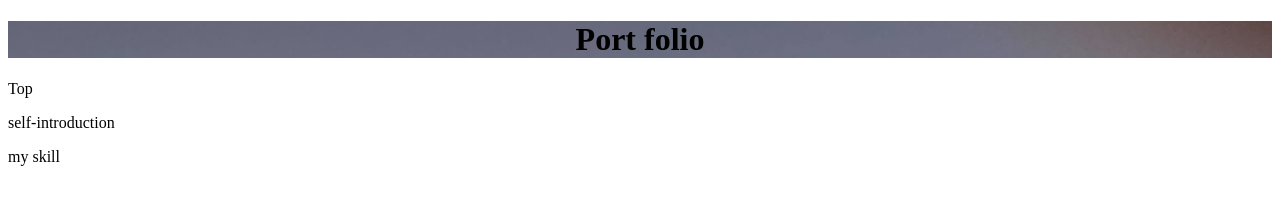
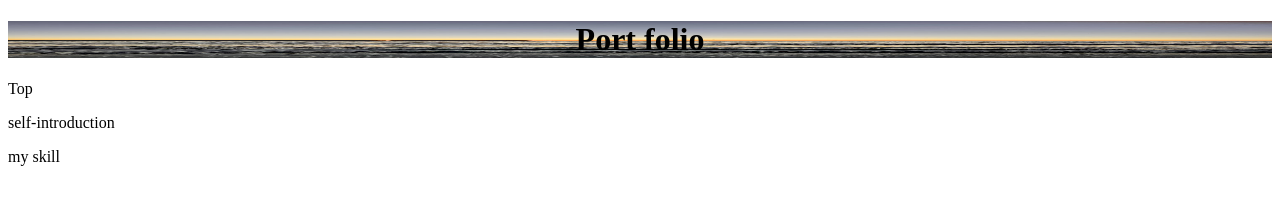
Before and after one commit to aren-uru/portfolio, a plain HTML site: page index.html in a window 1280 px wide. Drawn offline with Linux system fonts and the light colour scheme.

Commit message:
Update style.css

```diff
--- a/style.css
+++ b/style.css
@@ -1,5 +1,5 @@
 h1{
     text-align: center;
     background-image: url(https://github.com/aren-uru/portfolio/blob/main/img/%E8%83%8C%E6%99%AF%E7%94%BB%E5%83%8F.jpg?raw=true);
-    background-size: 100% auto;
+    background-size: 100% 100%;
 }
```
